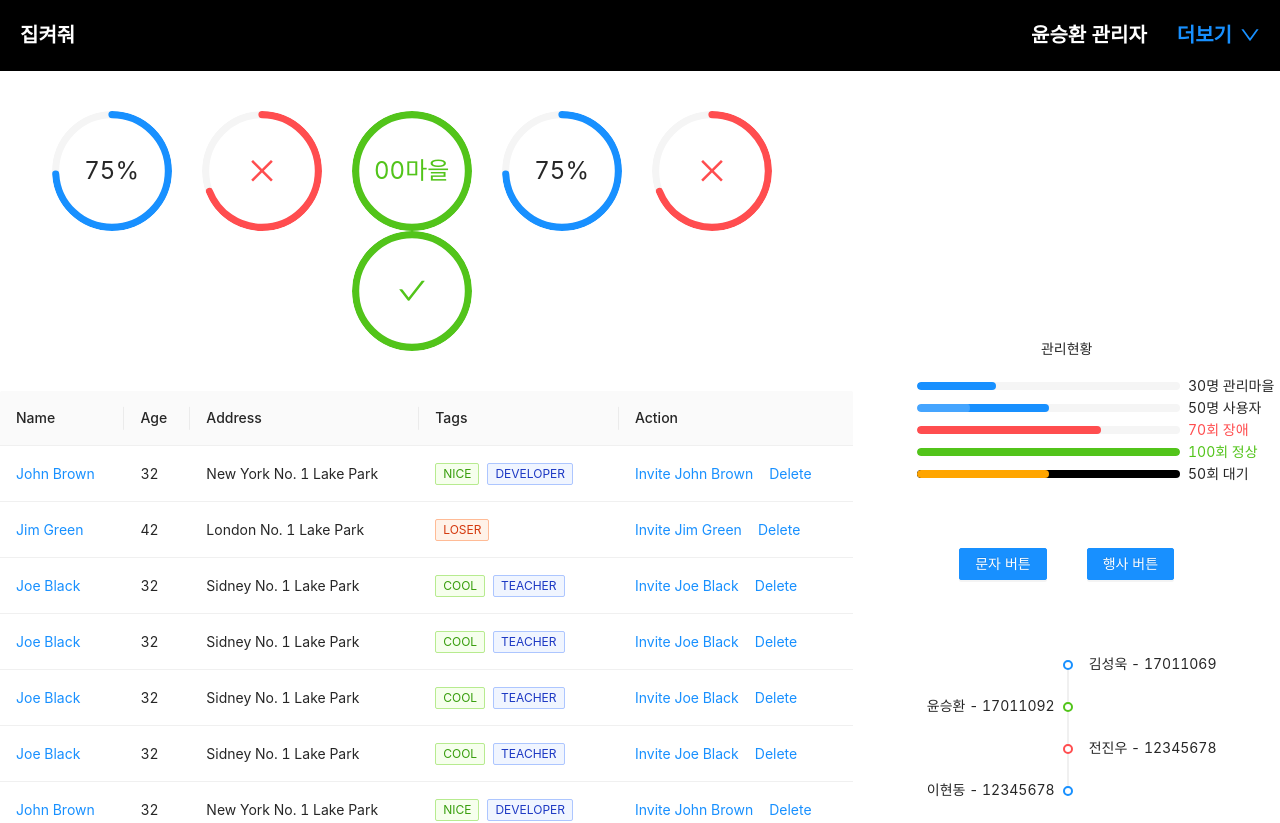
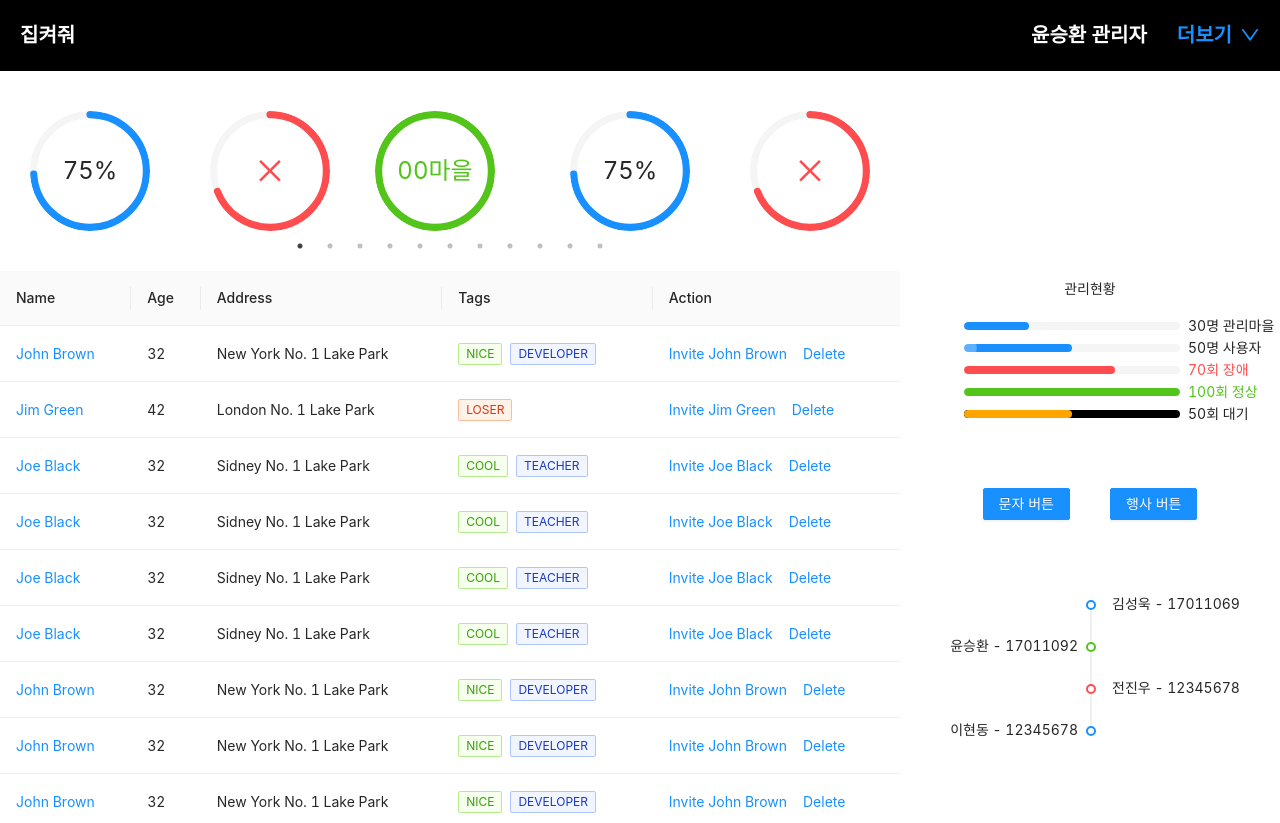
Before and after one commit to YOONSEOUNGHWAN/capston_front_web, a React (Create React App) app: page / in a window 1280 px wide. Shown: the top 823 px of the page. Built offline with nearby package versions, Linux system fonts and the light colour scheme.

Commit message:
slick & redux

```diff
--- a/package.json
+++ b/package.json
@@ -13,6 +13,8 @@
     "react-redux": "^8.0.1",
     "react-router-dom": "^6.3.0",
     "react-scripts": "5.0.1",
+    "react-slick": "^0.29.0",
+    "slick-carousel": "^1.8.1",
     "web-vitals": "^2.1.0"
   },
   "scripts": {
--- a/src/index.css
+++ b/src/index.css
@@ -1,5 +1,6 @@
 body {
-  margin: 0;
+  margin: 0px;
+  padding:0px;
   font-family: -apple-system, BlinkMacSystemFont, 'Segoe UI', 'Roboto', 'Oxygen',
     'Ubuntu', 'Cantarell', 'Fira Sans', 'Droid Sans', 'Helvetica Neue',
     sans-serif;
--- a/src/index.js
+++ b/src/index.js
@@ -7,6 +7,9 @@
 import { BrowserRouter } from "react-router-dom";
 import { Provider } from "react-redux";
 import store from "./assets/store";
+import "slick-carousel/slick/slick.css";
+import "slick-carousel/slick/slick-theme.css";
+
 
 const root = ReactDOM.createRoot(document.getElementById("root"));
 root.render(
```
Also changed, not shown: src/components/.part/circle.jsx, src/components/.part/nav.css, 2 other files (tests, documents, lock files or other folders).
